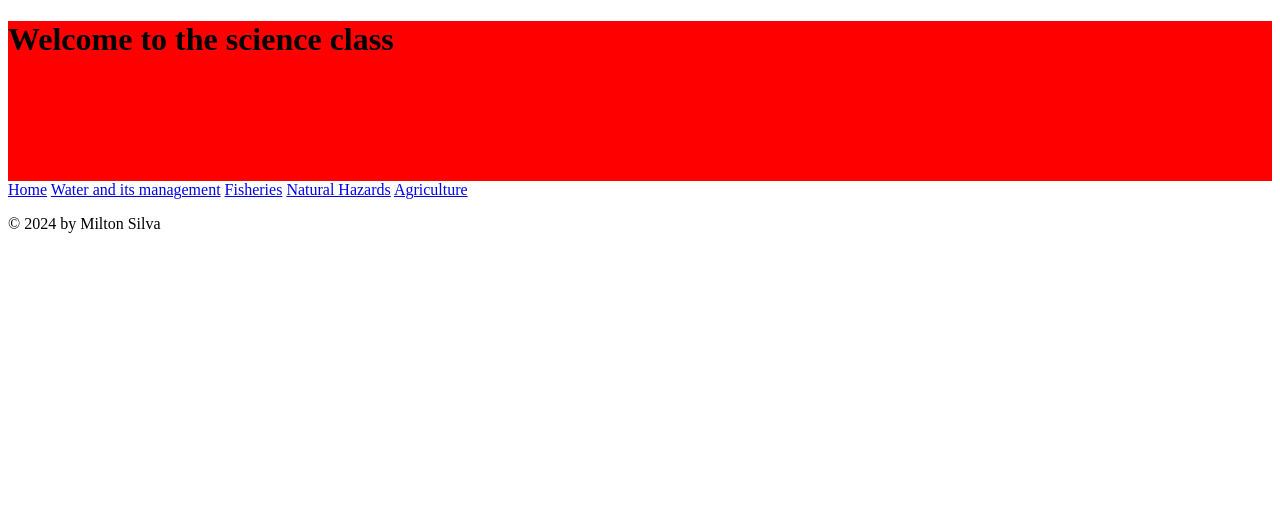
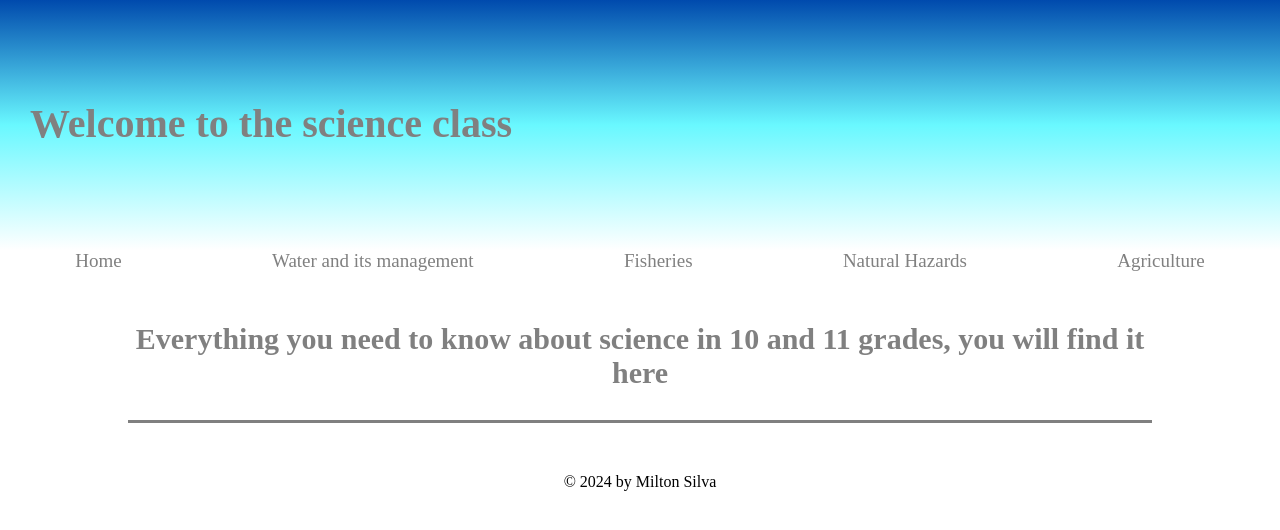
Before and after one commit to MiltonLSM/science-class, a website: page public/index.html in a window 1280 px wide. Drawn offline with Linux system fonts and the light colour scheme.

Commit message:
Advance in the header and some elements of the main page.

```diff
--- a/package.json
+++ b/package.json
@@ -4,7 +4,7 @@
   "description": "",
   "main": "index.js",
   "scripts": {
-    "test": "echo \"Error: no test specified\" && exit 1"
+    "start": "node-sass src/sass/main.scss src/css/style.css -w"
   },
   "author": "Milton Silva",
   "license": "ISC",
--- a/public/index.html
+++ b/public/index.html
@@ -3,23 +3,27 @@
   <head>
     <meta charset="UTF-8" />
     <meta name="viewport" content="width=device-width, initial-scale=1.0" />
-    <link rel="stylesheet" href="/src/styles/style.css" />
+    <link rel="stylesheet" href="/src/css/style.css" />
     <title>Document</title>
   </head>
   <body>
     <header>
-      <div class="header-container">
-        <h1>Welcome to the science class</h1>
+      <div class="header--container">
+        <h1 class="header--title">Welcome to the science class</h1>
       </div>
-      <nav>
-        <a href="/">Home</a>
-        <a href="/water-management">Water and its management</a>
-        <a href="/fisheries">Fisheries</a>
-        <a href="/natural-hazards">Natural Hazards</a>
-        <a href="/agriculture">Agriculture</a>
+      <nav class="nav--container">
+        <a class="nav--links" href="/">Home</a>
+        <a class="nav--links" href="/water-management">Water and its management</a>
+        <a class="nav--links" href="/fisheries">Fisheries</a>
+        <a class="nav--links" href="/natural-hazards">Natural Hazards</a>
+        <a class="nav--links" href="/agriculture">Agriculture</a>
       </nav>
     </header>
-    <main></main>
+    <main>
+      <div>
+        <h3 class="home--title">Everything you need to know about science in 10 and 11 grades, you will find it here</h3>
+      </div>
+    </main>
     <footer>
       <p>&copy; 2024 by Milton Silva</p>
     </footer>
--- /dev/null
+++ b/src/sass/main.scss
@@ -0,0 +1,46 @@
+* {
+  margin: 0;
+  padding: 0; }
+
+html {
+  font-size: 62.5%; }
+
+.header--container {
+  height: 25rem;
+  width: 100%;
+  background-image: linear-gradient(#004aad, #69f8ff, #ffffff); }
+
+.header--title {
+  font-size: 4rem;
+  color: gray;
+  padding-top: 10rem;
+  padding-left: 3rem;
+}
+
+.nav--container {
+  display: flex;
+  justify-content: space-around;
+}
+
+.nav--links {
+  font-size: 1.9rem;
+  text-decoration: none;
+  color: gray;
+  margin-bottom: 5rem;
+}
+
+.home--title {
+  font-size: 3rem;
+  color: gray;
+  margin: 0 auto 5rem auto;
+  text-align: center;
+  width: 80%;
+  padding-bottom: 3rem;
+  border-bottom: solid gray;
+}
+
+footer {
+  margin: auto;
+  text-align: center;
+  font-size: 1.6rem;
+}
```
Also changed, not shown: src/css/style.css (added), src/styles/style.css (deleted).
